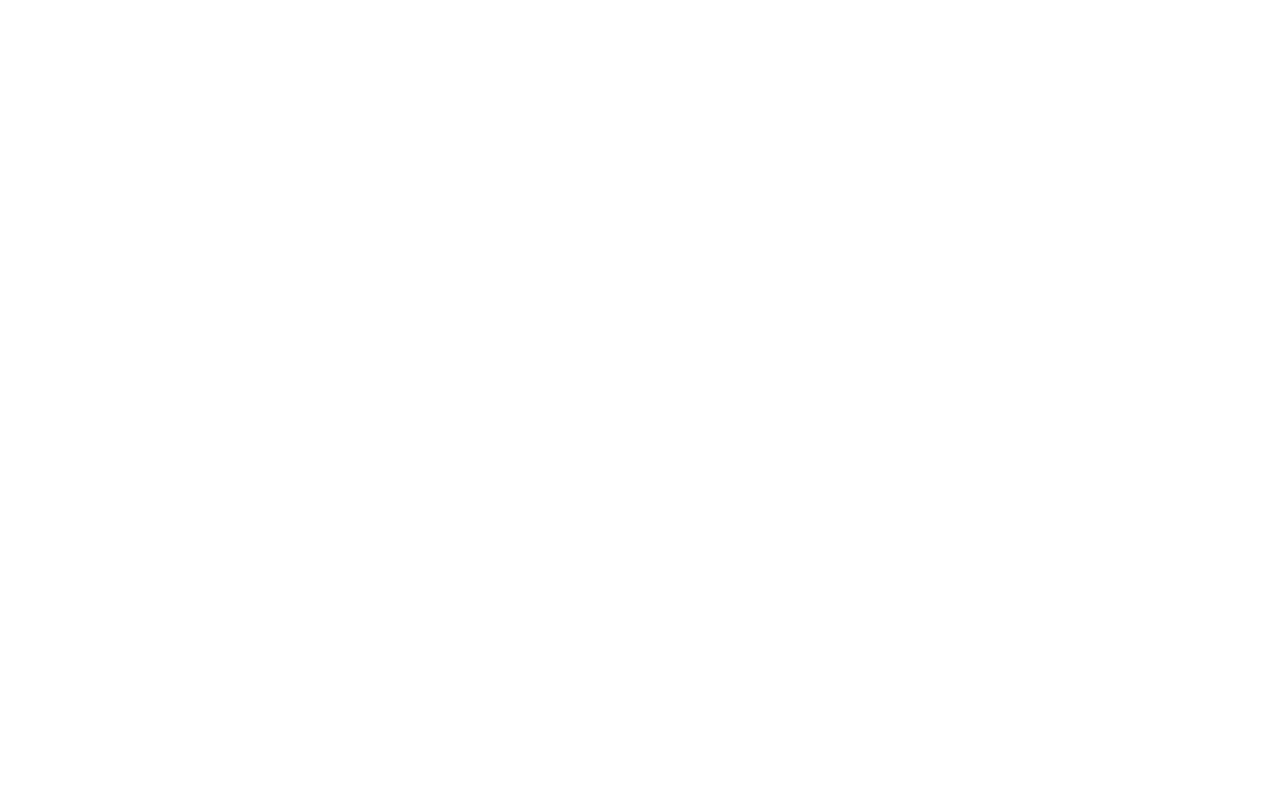
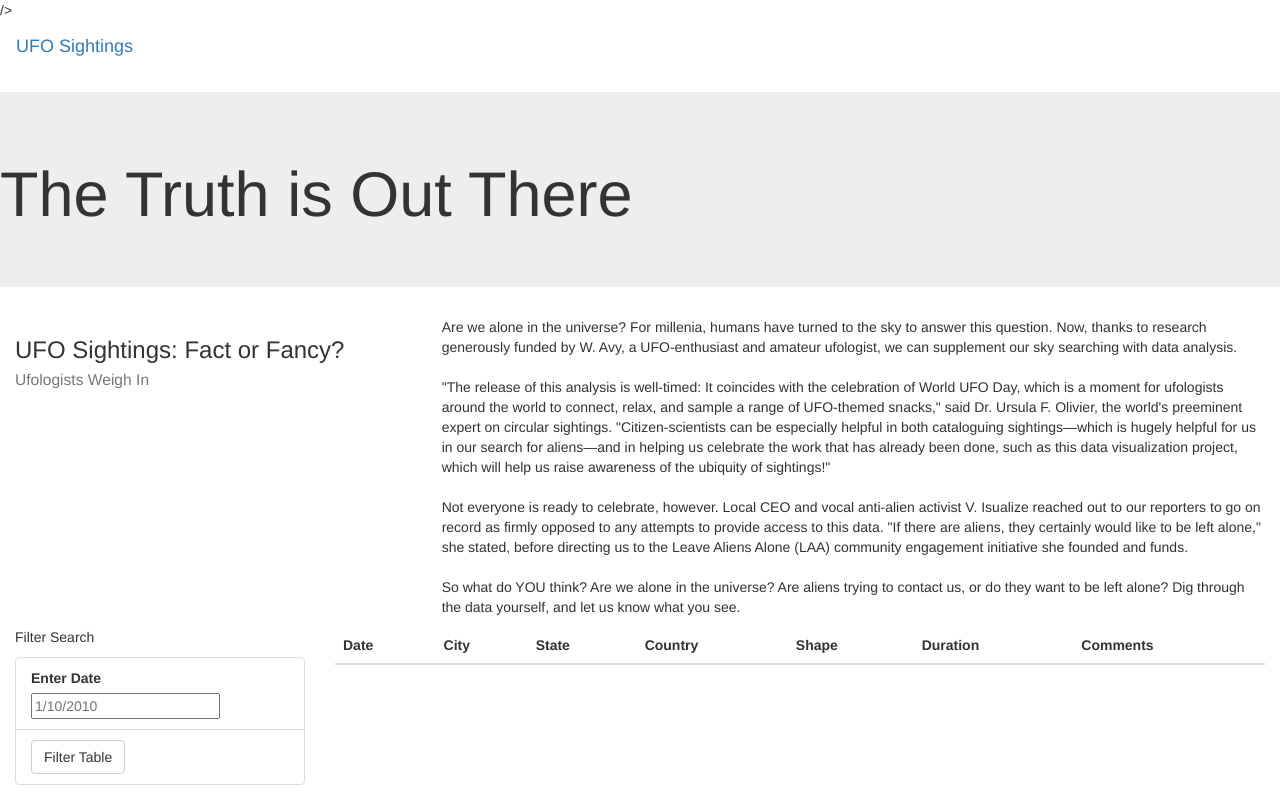
Before and after one commit to judithcalvo1953/UFOS, a plain HTML site: page index.html in a window 1280 px wide. Drawn offline with nearby package versions, Linux system fonts and the light colour scheme.

Commit message:
Index Html File Commit

```diff
--- a/index.html
+++ b/index.html
@@ -1,14 +1,94 @@
 <!DOCTYPE html>
 <html lang="en">
+
 <head>
     <meta charset="UTF-8">
     <meta name="viewport" content="width=device-width, initial-scale=1.0">
-    <meta http-equiv="X-UA-Compatible" content="ie=edge">
-    <title>UFOS</title>
-    <link
-        rel="stylesheet"
-        href="https://maxcdn.bootstrapcdn.com/bootstrap/3.3.7/css/bootstrap.min.css"
+    <title>Document</title>
+    <link rel="stylesheet" href="https://maxcdn.bootstrapcdn.com/bootstrap/3.3.7/css/bootstrap.min.css"
+        integrity="sha384-BVYiiSIFeK1dGmJRAkycuHAHRg32OmUcww7on3RYdg4Va+PmSTsz/K68vbdEjh4u" crossorigin="anonymous">
     />
+    <link rel="stylesheet" href="css/style.css">
+
 </head>
 
+<body>
+    <div class="wrapper">
+        <nav class="navbar navbar-expand-lg">
+            <a class="navbar-brand" href="index.html">UFO Sightings</a>
+        </nav>
+        <div class="jumbotron">
+            <h1>The Truth is Out There</h1>
+        </div>
+        <div class="container-fluid">
+            <div class="row">
+                <div class="col-md-4">
+                    <h3>UFO Sightings: Fact or Fancy? <small>Ufologists Weigh In</small></h3>
+
+                </div>
+                <div class="col-md-8">
+                    <p>
+                        Are we alone in the universe? For millenia, humans have turned to the sky to answer this
+                        question. Now, thanks to research generously funded by W. Avy, a UFO-enthusiast and amateur
+                        ufologist, we can supplement our sky searching with data analysis.<br><br>"The release of this
+                        analysis is well-timed: It coincides with the celebration of World UFO Day, which is a moment
+                        for ufologists around the world to connect, relax, and sample a range of UFO-themed snacks,"
+                        said Dr. Ursula F. Olivier, the world's preeminent expert on circular sightings.
+                        "Citizen-scientists can be especially helpful in both cataloguing sightings—which is hugely
+                        helpful for us in our search for aliens—and in helping us celebrate the work that has already
+                        been done, such as this data visualization project, which will help us raise awareness of the
+                        ubiquity of sightings!"<br><br>Not everyone is ready to celebrate, however. Local CEO and vocal
+                        anti-alien activist V. Isualize reached out to our reporters to go on record as firmly opposed
+                        to any attempts to provide access to this data. "If there are aliens, they certainly would like
+                        to be left alone," she stated, before directing us to the Leave Aliens Alone (LAA) community
+                        engagement initiative she founded and funds.<br><br>So what do YOU think? Are we alone in the
+                        universe? Are aliens trying to contact us, or do they want to be left alone? Dig through the
+                        data yourself, and let us know what you see.
+
+
+                    </p>
+                </div>
+            </div>
+        </div>
+
+        <div class="container-fluid">
+            <div class="row">
+                <div class="col-md-3">
+                    <form>
+                        <p>Filter Search</p>
+                        <ul class="list-group">
+                            <li class="list-group-item">
+                                <label for="date"> Enter Date</label>
+                                <input type="text" placeholder="1/10/2010" id="datetime"/>
+
+                            </li>
+                            <li class="list-group-item">
+                                <button id="filter-btn" type="button" class="btn btn-default">Filter Table</button>
+                            </li>
+                        </ul>
+
+                    </form>
+                </div>
+                <div class="col-md-9">
+                    <table class="table table-striped">
+                        <thead>
+                            <tr>
+                              <th>Date</th>
+                              <th>City</th>
+                              <th>State</th>
+                              <th>Country</th>
+                              <th>Shape</th>
+                              <th>Duration</th>
+                              <th>Comments</th>
+                            </tr>
+                        </thead>
+                        <tbody></tbody>
+                    </table>
+                </div>
+            </div>
+
+        </div>
+
+</body>
+
 </html>
```
Also changed, not shown: app.js (+21 -0 lines).
